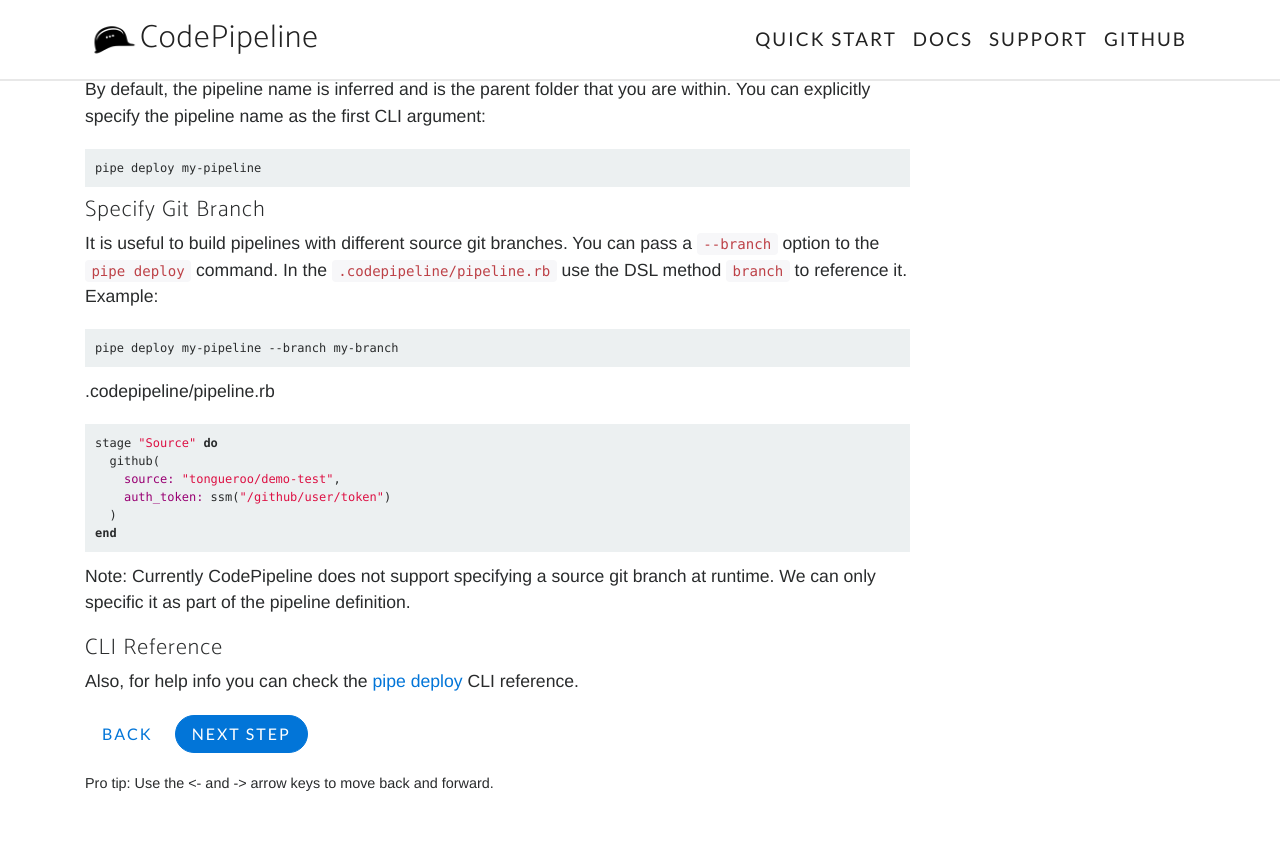
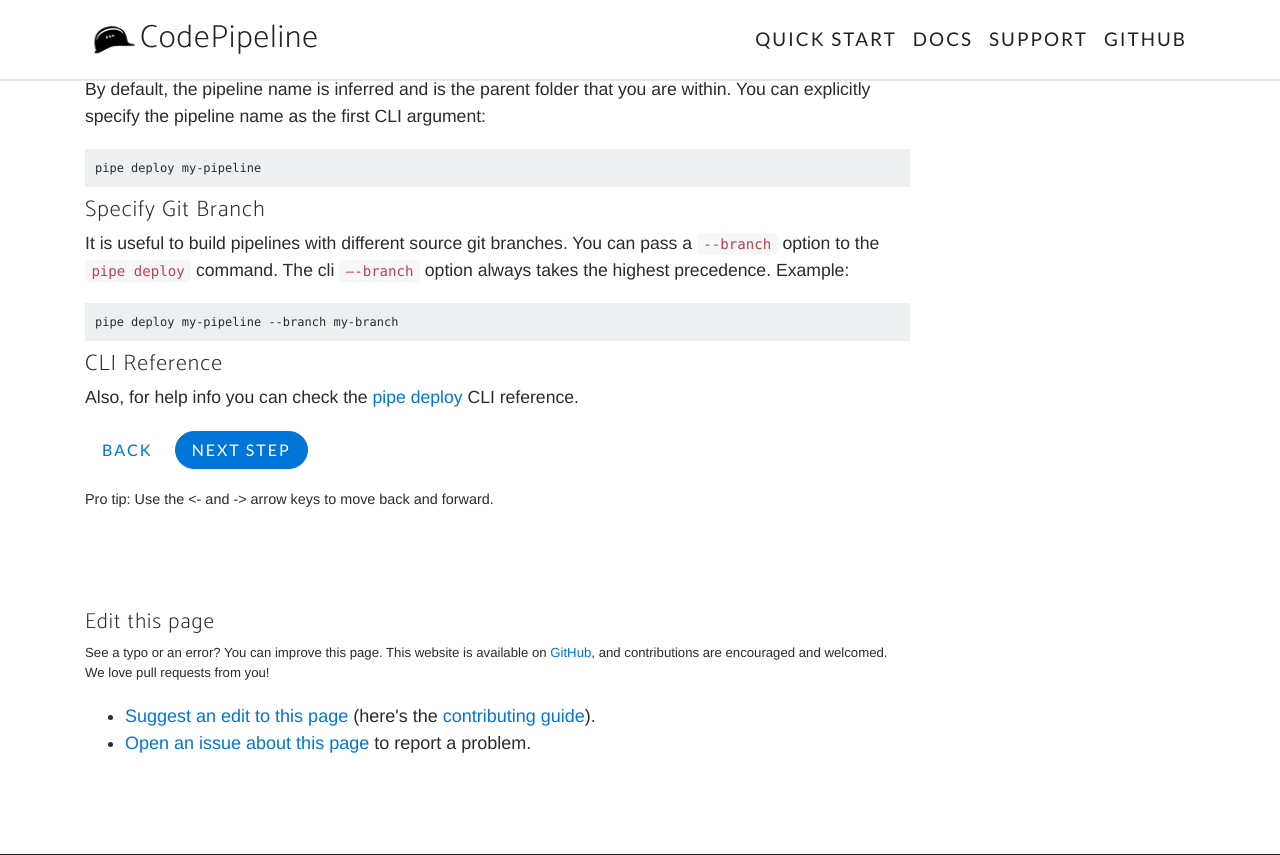
Before and after one commit to boltops-tools/pipedream, a Jekyll site: the page built from docs/_docs/deploy.md, in a window 1280 px wide and 900 px high, scrolled down 816 px, cut to the strip 0-855 px from the top of the window. Built offline with Jekyll 4.4.1, drawn with Linux system fonts in a browser that asks for light colours; some web fonts are replaced.

Commit message:
Update deploy.md

````diff
--- a/docs/_docs/deploy.md
+++ b/docs/_docs/deploy.md
@@ -46,23 +46,9 @@ By default, the pipeline name is inferred and is the parent folder that you are
 
 ## Specify Git Branch
 
-It is useful to build pipelines with different source git branches. You can pass a `--branch` option to the `pipe deploy` command. In the `.codepipeline/pipeline.rb` use the DSL method `branch` to reference it.  Example:
+It is useful to build pipelines with different source git branches. You can pass a `--branch` option to the `pipe deploy` command. The cli `—-branch` option always takes the highest precedence. Example:
 
     pipe deploy my-pipeline --branch my-branch
-
-.codepipeline/pipeline.rb
-
-```ruby
-stage "Source" do
-  github(
-    source: "tongueroo/demo-test",
-    auth_token: ssm("/github/user/token")
-  )
-end
-```
-
-Note: Currently CodePipeline does not support specifying a source git branch at runtime. We can only specific it as part of the pipeline definition.
-
 
 ## CLI Reference
 
````
